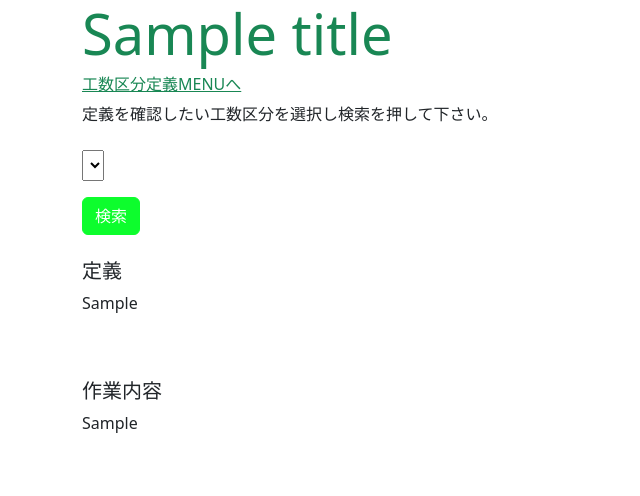
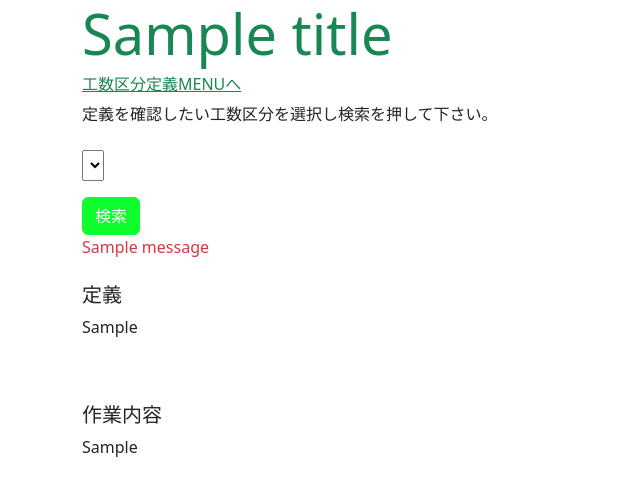
Before and after one commit to yuya-nomura/app-try, a Django app: template kosu/templates/kosu/kosu_def.html in a window 1280 px wide. Shown: the top 496 px of the page, without its empty margins (0-640 px from the left). Run offline with Django 5.2, Linux system fonts and the light colour scheme; tables that the repository leaves empty hold one stand-in row (values such as "Sample post"); the template is opened without the code that fills it: values that come from a table or form of the project are taken from there, most other values are stand-ins (such as "Sample title", 1, 10 or a date in 2020); one stand-in notice (Sample message) is shown; lists and menus that the app fills with data are empty; some libraries are stand-ins or nearby versions.

Commit message:
定義区分検索欄修正

```diff
--- a/kosu/templates/kosu/kosu_def.html
+++ b/kosu/templates/kosu/kosu_def.html
@@ -18,6 +18,13 @@
   <p class="h5 mt-4">{{form.kosu_def_list}}</p>
   <input type="submit" value="検索" class="btn btn-green1 mt-2">
   </form>
+  {% for message in messages %}
+  <div {% if message.tags %}class="{{ message.tags }}"{% endif %}>
+    <p  class="text-danger">
+      {{ message }}
+    </p>
+  </div>
+  {% endfor %}
   <h3 class="h5 mt-4">定義</h3>
   <p>{{def2|linebreaksbr}}</p>
   <P>　</P>
```
Also changed, not shown: kosu/views/def_views.py (+17 -0 lines).
